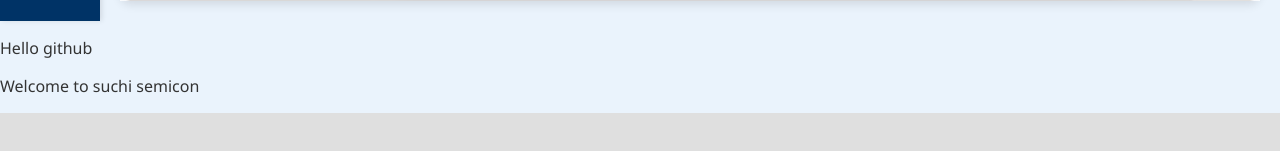
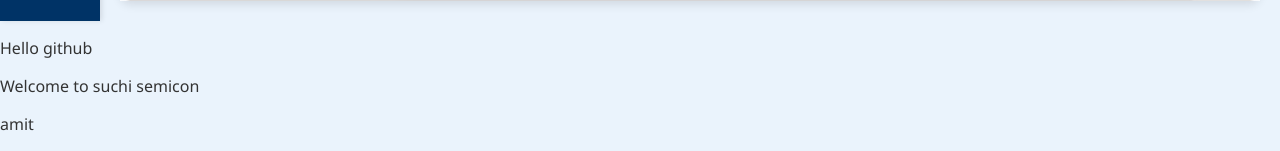
Before and after one commit to SuchiGit04/failure-analysis, a Flask app: page /dashboard in a window 1280 px wide. Shown: the part 779-930 px from the top of the page. Before the commit the page ends 892 px from the top, so only its background shows below. Run offline with Flask 3, Linux system fonts and the light colour scheme; the visitor is signed in with stand-in values (Sample User, id 1).

Commit message:
code changes

```diff
--- a/Template/dashboard.html
+++ b/Template/dashboard.html
@@ -223,5 +223,6 @@
 
     <p>Hello github</p>
     <p>Welcome to suchi semicon</p>
+    <p>amit</p>
 </body>
 </html>
```
